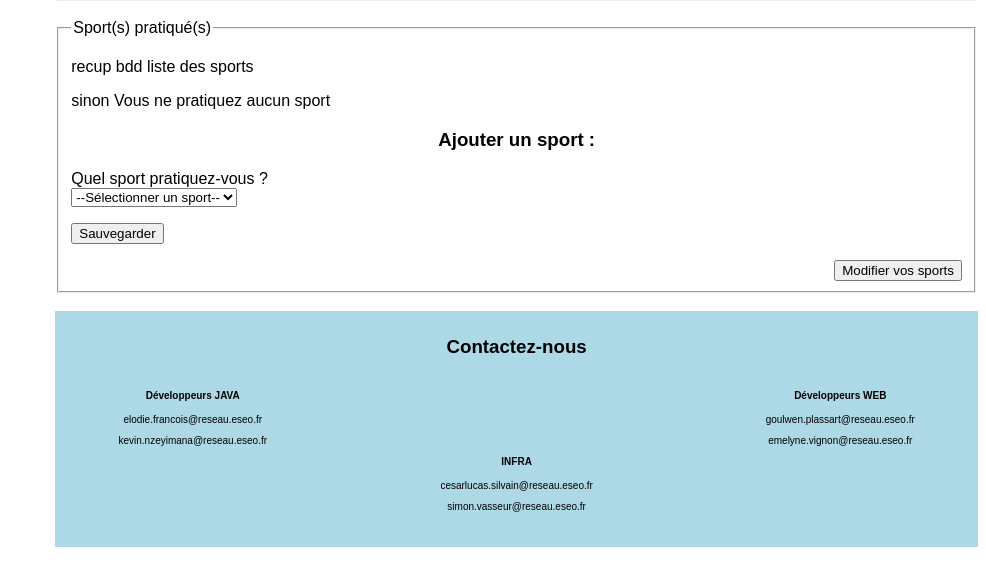
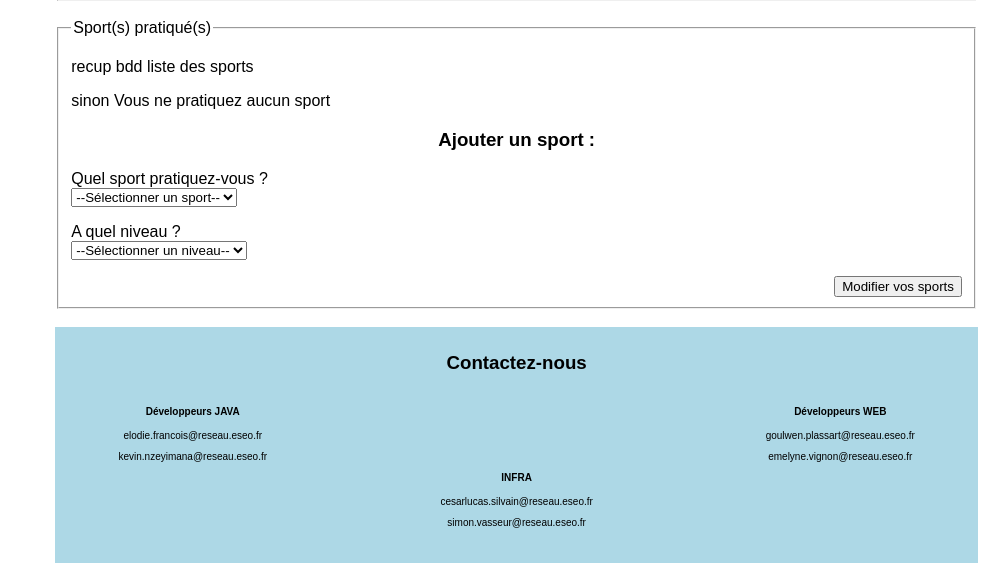
Before and after one commit to ElodieFRN/PROJET-INFRA-JAVA, a PHP site: page /compte.php in a window 1280 px wide. Shown: the part 493-1064 px from the top of the page, without its empty margins (294-1280 px from the left). Before the commit the page ends 1040 px from the top, so only its background shows below. Run offline with PHP 8.4, Linux system fonts and the light colour scheme.

Commit message:
Add files via upload

```diff
--- a/php/compte.php
+++ b/php/compte.php
@@ -38,17 +38,17 @@
 	    		</fieldset>
 	    	</article>
 	    	<br/>
-	    	<article id="sport">
+	    	<article id="sportList">
 	    		<fieldset>
 	       			<legend>Sport(s) pratiqué(s)</legend>
 	    			<p> recup bdd liste des sports </p>
 	    			<p> sinon Vous ne pratiquez aucun sport </p>
 
 	    			<h3> Ajouter un sport : </h3>
-	    			<form method="post" action="ajoutSport.php">
+	    			<form name="formu" method="post" action="ajoutSport.php">
 					   <p>
-					       <label for="sport">Quel sport pratiquez-vous ?</label><br/>
-					       <select name="sport" id="sport"><br/>
+					       <label for="sport" id="sportSelected">Quel sport pratiquez-vous ?</label><br/>
+					       <select name="sport" onchange="saveButton();">
 					       		<option id="none" value="none" disabled selected>--Sélectionner un sport--</option>
 					           <option value="basket">Basketball</option>
 					           <option value="foot">Football</option>
@@ -57,17 +57,56 @@
 					       </select>
 					   </p>
 
-					   <!-- <p>
+					   <p>
 					       <label for="niveau">A quel niveau ?</label><br/>
-					       <select name="niveau" id="niveau"><br/>
+					       <select name="niveau" id="niveau" onchange="saveButton();">
 					       	<option id="none" value="none" disabled selected>--Sélectionner un niveau--</option>
-					           <option value="debutant">Débutant</option>
+					           <option value="débutant">Débutant</option>
 					           <option value="amateur">Amateur</option>
 					           <option value="expert">Expert</option>
 					       </select>
-					   </p> -->
-					   <button type="submit">Sauvegarder</button>
+					   </p>
+					   <button id="save" type="submit" autocomplete="off" hidden>Sauvegarder</button>
+
 					</form>
+					<script>
+						//évite que l'utilisateur valide 2 fois son choix
+						 /*$(function()
+						 {
+						    $('#send').click(function()
+						    {
+						       $(this).attr("disabled", "disabled");
+						    });
+						 });*/
+
+						 function saveButton()
+						 	{
+
+						 		//var selectSport = document.getElementById("sportSelected");
+						 		//var selectNiveau = document.getElementById("niveau");
+						 		var choiceSport = document.forms[0].sport.selectedIndex;
+						 		var choiceNiveau = document.forms[0].niveau.selectedIndex;
+						 		var buttonSave = document.getElementById("save");
+
+						 		if(choiceSport != 0 && choiceNiveau != 0){
+						 			alert(buttonSave);
+					 				//alert("ok");
+					 				//buttonSave.attr("disabled", false);
+					 				buttonSave.style.visibility="visible";
+					 				//document.formu.button.disabled = false;
+
+						 			/*buttonSave.css({
+						 				visibility: "visible"
+						 			});
+						 		}
+
+						 		/*if ($("#sport").val() != "none"){
+						 			alert($("#sport").val());
+						 			//$('button:submit').attr("disabled", false);
+						 		}*/
+						 	};
+					</script>
+
 					<a id= "modifSport" href="modifSport.php" ><input type="button" value="Modifier vos sports" ></a><br/>
 	    		</fieldset>
 	    	</article>
```
